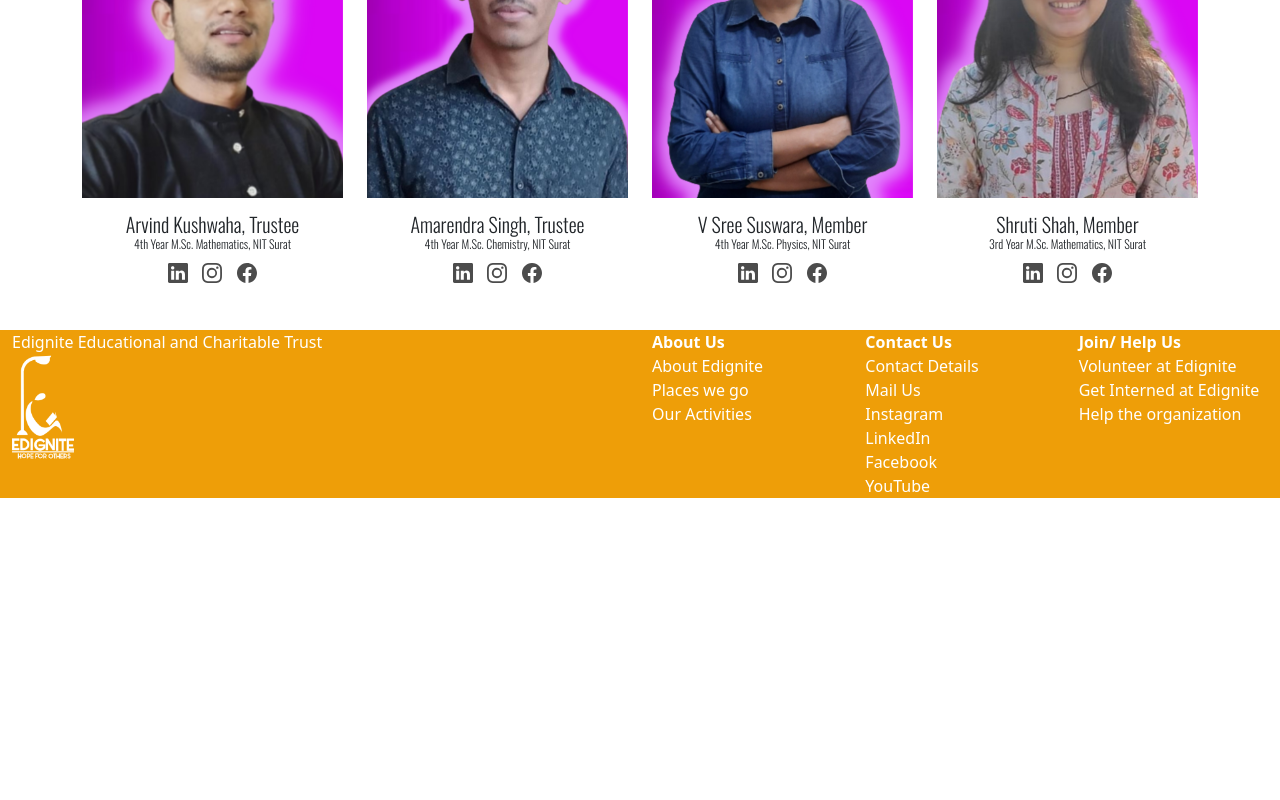
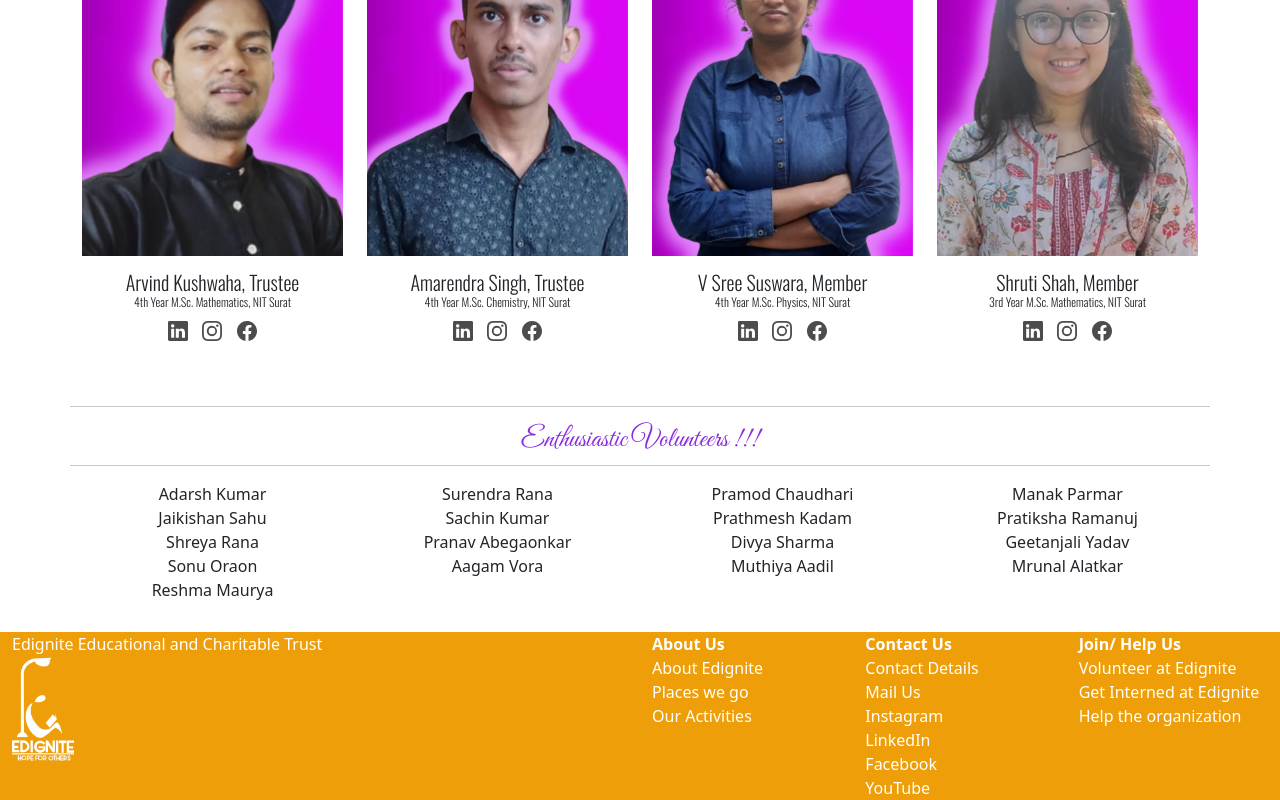
Before and after one commit to vermaprince123/edigniteNGOWebsite, a React (Create React App) app in the folder frontend/: page /team in a window 1280 px wide. Shown: the part 1697-2497 px from the top of the page. Before the commit the page ends 2195 px from the top, so only its background shows below. Built offline with nearby package versions, Linux system fonts and the light colour scheme; a web font is replaced by a local one.

Commit message:
volunteer list updated

```diff
--- a/frontend/src/Components/Team/memberDetails.js
+++ b/frontend/src/Components/Team/memberDetails.js
@@ -15,7 +15,7 @@ import imgAmarendra from './Images/volAmarendra.png';
 import imgSuswara from './Images/volSuswara.png';
 import imgShruti from './Images/volShruti.png';
 import imgNitish from './Images/volNitish.png';
-const membersDetails = [
+export const membersDetails = [
     {
         "id":1,
         "name":"Prince Verma",
@@ -210,4 +210,75 @@ const membersDetails = [
     },
 ];
 
+export const volList = [
+    {
+        "id": 1,
+        "name": "Adarsh Kumar"
+    },
+    {
+        "id": 2,
+        "name": "Surendra Rana"
+    },
+    {
+        "id": 3,
+        "name": "Pramod Chaudhari"
+    },
+    {
+        "id": 4,
+        "name": "Manak Parmar"
+    },
+    {
+        "id": 5,
+        "name": "Jaikishan Sahu"
+    },
+    {
+        "id": 6,
+        "name": "Sachin Kumar"
+    },
+    {
+        "id": 7,
+        "name": "Prathmesh Kadam"
+    },
+    {
+        "id": 8,
+        "name": "Pratiksha Ramanuj"
+    },
+    {
+        "id": 9,
+        "name": "Shreya Rana"
+    },
+    {
+        "id": 10,
+        "name": "Pranav Abegaonkar"
+    },
+    {
+        "id": 11,
+        "name": "Divya Sharma"
+    },
+    {
+        "id": 12,
+        "name": "Geetanjali Yadav"
+    },
+    {
+        "id": 13,
+        "name": "Sonu Oraon"
+    },
+    {
+        "id": 14,
+        "name": "Aagam Vora"
+    },
+    {
+        "id": 15,
+        "name": "Muthiya Aadil"
+    },
+    {
+        "id": 16,
+        "name": "Mrunal Alatkar"
+    },
+    {
+        "id": 17,
+        "name": "Reshma Maurya"
+    },
+]
+
 export  default  membersDetails;
--- a/frontend/src/Components/Team/team.css
+++ b/frontend/src/Components/Team/team.css
@@ -1,5 +1,10 @@
 .tm-int{
     font-family: 'Edu NSW ACT Foundation', cursive;
+}
+
+.tm-vol-ttl{
+    font-family: 'Great Vibes', cursive;
+    color: blueviolet;
 }
 
 
--- a/frontend/src/Components/Team/team.js
+++ b/frontend/src/Components/Team/team.js
@@ -2,20 +2,23 @@ import React, { useState } from "react";
 import { Row, Col, Container } from 'react-bootstrap';
 import { Instagram, Facebook, Linkedin } from 'react-bootstrap-icons'
 import './team.css';
-import membersDetails from './memberDetails';
+import { membersDetails, volList } from './memberDetails';
 
 
 function Team() {
     const [membersDetailsCloneData, setmembersDetailsCloneData] = useState(membersDetails);
+    const volData = useState(volList);
     return (
         <>
         <h5 className="text-center text-danger mt-3 tm-int">
             The organization, 'Edignite Educational And Charitable Trust' was Founded by Prince Verma Sir in the year 2019. Since then it has been getting many enthusiastic volunteers who are always ready to enlighten a child's life....<br/>
-            Here's the Core Team of the organisation.
+            Here's the Team of enthusiastic volunteers at Edignite.
         </h5>
         <hr />
             <Container>
-                <Row>
+                <Row className="text-center">
+                    <h3 className="tm-vol-ttl">Core Members</h3>
+                    <hr />
                     {membersDetailsCloneData.map((memberDetail) => {
                         return (
                             <Col md={3} key={memberDetail.id} className="tm-vol-mem mt-2 mb-3">
@@ -40,6 +43,16 @@ function Team() {
 
                     })
                     }
+                    <hr className="mt-5"/>
+                    <h3 className="tm-vol-ttl">Enthusiastic Volunteers !!!</h3>
+                    <hr />
+                    {volData[0].map((vol)=>{
+                        return(
+                            <Col md={3} sm={12} xs={12} key={vol.id}>
+                                {vol.name}
+                            </Col>
+                        )
+                    })}
                 </Row>
             </Container>
         </>
```
